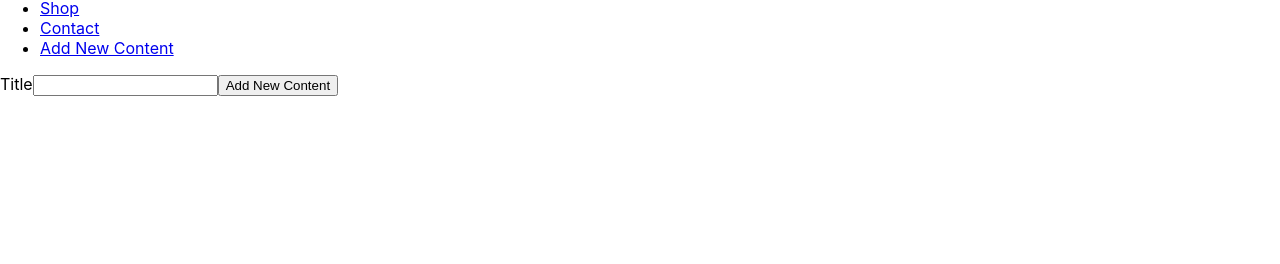
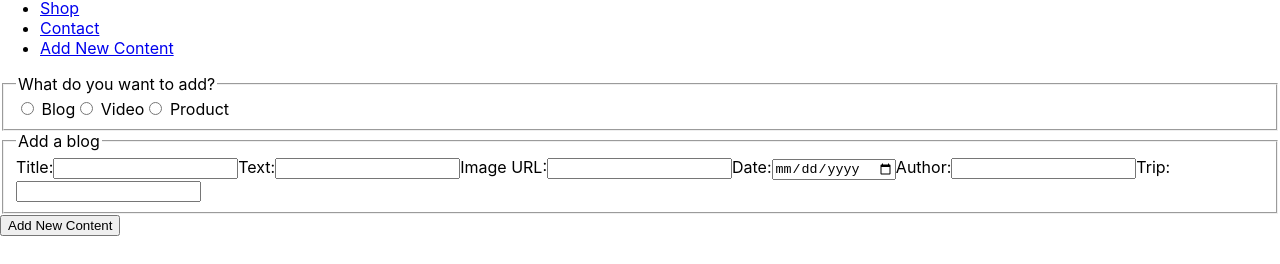
Before and after one commit to travissouthard/ride-along-react, a React (Create React App) app: page /admincms in a window 1280 px wide. Shown: the part 184-448 px from the top of the page. Built offline with nearby package versions, Linux system fonts and the light colour scheme; no server answers.

Commit message:
Added form to add data. Going to add functionality for it but first I have to add login info

```diff
--- a/src/App.js
+++ b/src/App.js
@@ -31,13 +31,21 @@ export default function App() {
   // Functions to make everything work
   useEffect(() => {
     let getBlogs = async () => {
-      fetch(baseUrl + "/v1/blog/").then(res => {
+      fetch(baseUrl + "/v1/blog").then(res => {
         return res.json();
       }).then(data => {
         setBlogs(data.data)
       }).catch(err => console.log(err))
     }
+    let getVideos = async () => {
+      fetch(baseUrl + "/v1/video").then(res => {
+        return res.json();
+      }).then(data => {
+        setVideos(data.data)
+      }).catch(err => console.log(err))
+    }
     getBlogs()
+    getVideos()
   }, [])
 
   // Render
--- a/src/components/AdminCms.jsx
+++ b/src/components/AdminCms.jsx
@@ -1,11 +1,26 @@
-import React from 'react'
+import React, { useState } from 'react'
+import BlogForm from "./forms/BlogForm"
 
 export default function AdminCms() {
+    const [form, setForm] = useState("BlogForm")
+    let changeForm = (event) => {
+        setForm(event.target.value)
+    }
     return (
         <form>
-            <label htmlFor="title">Title
-                <input type="text" id="title" name="title"/>
-            </label>
+            <fieldset onChange={(event) => changeForm(event)}>
+                <legend>What do you want to add?</legend>
+                <label htmlFor="blog">
+                    <input type="radio" id="blog" name="form" value="blog"/> Blog
+                </label>
+                <label htmlFor="video">
+                    <input type="radio" id="video" name="form" value="video"/> Video
+                </label>
+                <label htmlFor="product">
+                    <input type="radio" id="product" name="form" value="product"/> Product
+                </label>
+            </fieldset>
+            <BlogForm />
             <input type="submit" value="Add New Content"/>
         </form>
     )
--- /dev/null
+++ b/src/components/forms/BlogForm.jsx
@@ -0,0 +1,27 @@
+import React from 'react'
+
+export default function BlogForm() {
+    return (
+        <fieldset>
+                <legend>Add a blog</legend>
+                <label htmlFor="title">Title:
+                    <input type="text" id="title" name="title"/>
+                </label>
+                <label htmlFor="text">Text:
+                    <input type="text" id="text" name="text"/>
+                </label>
+                <label htmlFor="image">Image URL:
+                    <input type="text" id="image" name="image"/>
+                </label>
+                <label htmlFor="date">Date:
+                    <input type="date" id="date" name="date"/>
+                </label>
+                <label htmlFor="author">Author:
+                    <input type="text" id="author" name="author"/>
+                </label>
+                <label htmlFor="trip">Trip:
+                    <input type="text" id="trip" name="trip"/>
+                </label>
+            </fieldset>
+    )
+}
```
